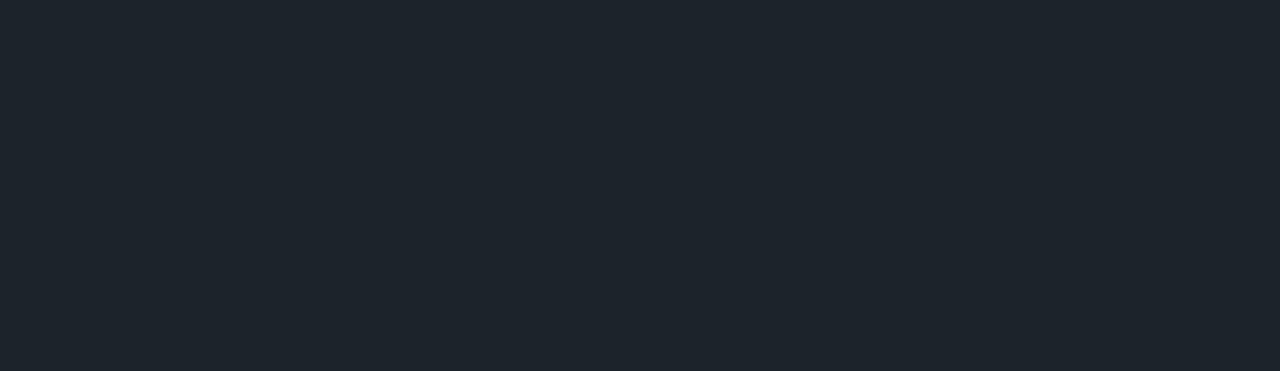
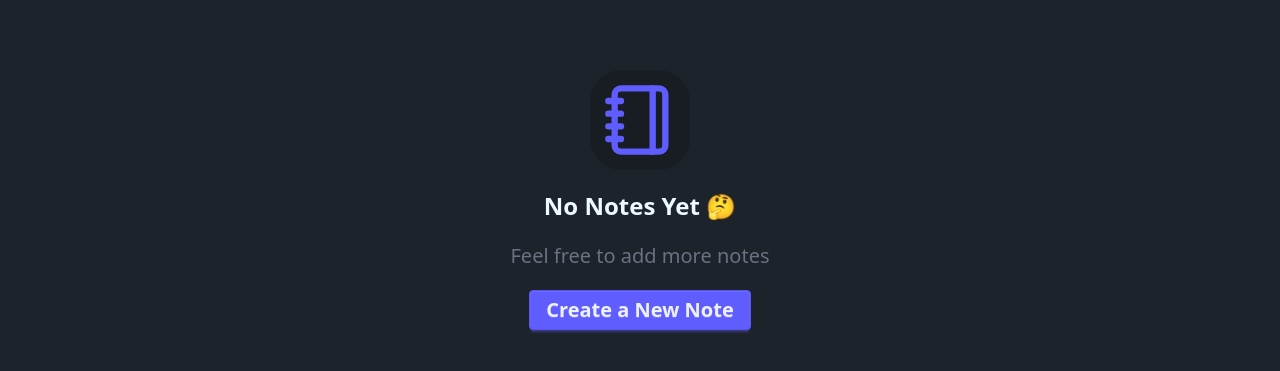
Before and after one commit to Kaywere/MERNNotes, a React (Vite) app in the folder frontend/: page / in a window 1280 px wide. Shown: the part 143-514 px from the top of the page. Built offline with nearby package versions, Linux system fonts and the light colour scheme; no server answers.

Commit message:
Added EmptyNotes.jsx

```diff
--- a/frontend/src/Pages/HomePage.jsx
+++ b/frontend/src/Pages/HomePage.jsx
@@ -9,6 +9,7 @@ import NoteCard from "../components/NoteCard";
 import DeleteDialog from "../components/DeleteDialog";
 import EditDialog from "../components/EditDialog";
 import CreateDialog from "../components/CreateDialog";
+import EmptyNotes from "../components/EmptyNotes";
 
 const HomePage = () => {
   const [isRateLimited, setIsRateLimited] = useState(false);
@@ -24,7 +25,6 @@ const HomePage = () => {
   const fetchNotes = async () => {
     try {
       const res = await api.get("/notes");
-      console.log(res.data);
       setNotes(res.data);
       setIsRateLimited(false);
     } catch (error) {
@@ -42,6 +42,7 @@ const HomePage = () => {
 
   useEffect(() => {
     fetchNotes();
+    console.log(notes.map.length)
   }, []);
 
   const onDeleteClick = (note) => {
@@ -148,12 +149,15 @@ const HomePage = () => {
   };
 
   return (
-    <div class="min-h-screen">
+    <div className="min-h-screen">
       <NavBar
         onCreateClick={onCreateClick}
         onAllDeleteClick={onAllDeleteClick}
       />
       {isRateLimited && <RaitLimitedUI />}
+
+      {notes.length === 0 && !loading && <EmptyNotes
+      onCreateClick={onCreateClick} />  }
 
       <div className="max-w-7xl  mx-auto  px-4 mt-6">
         {loading && (
--- /dev/null
+++ b/frontend/src/components/EmptyNotes.jsx
@@ -0,0 +1,19 @@
+import { NotebookIcon,PlusIcon } from 'lucide-react'
+import React from 'react'
+
+const EmptyNotes = ({onCreateClick}) => {
+  return (
+    <div className="flex justify-center items-center mt-10">
+        <div className='flex flex-col justify-center items-center py-25 px-25    '>
+        <NotebookIcon className='size-25 text-primary mb-5 bg-base-300/50 p-3 rounded-4xl'/>
+        <h1 className='mb-5 text-2xl font-bold '>No Notes Yet 🤔 </h1>
+        <p className='mb-5 text-xl  text-gray-500 '>Feel free to add more notes</p>
+            <button className='btn btn-primary text-xl' onClick={onCreateClick}>
+              <span>Create a New Note</span>
+            </button>
+        </div>
+    </div>
+  )
+}
+
+export default EmptyNotes
```
